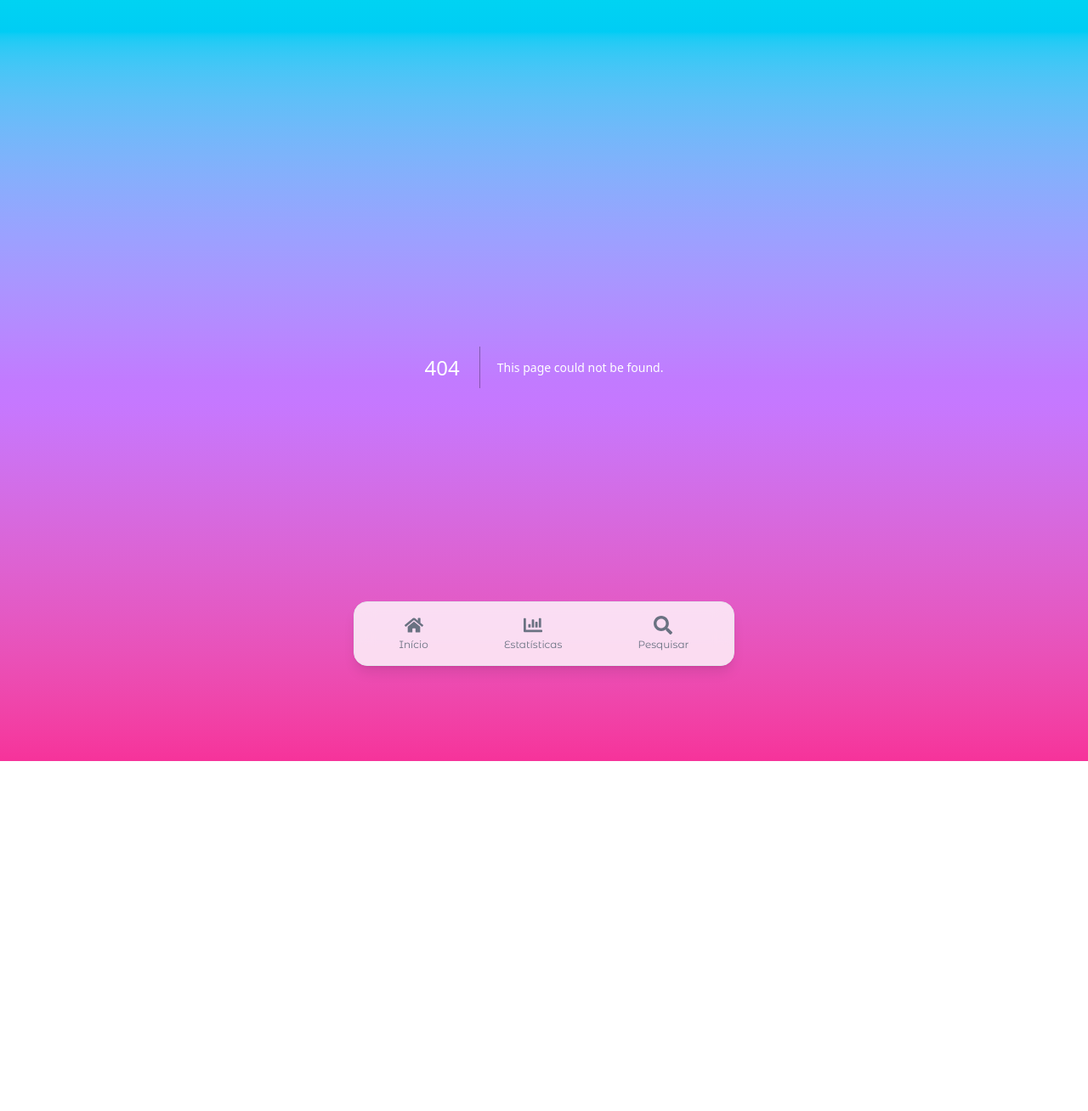
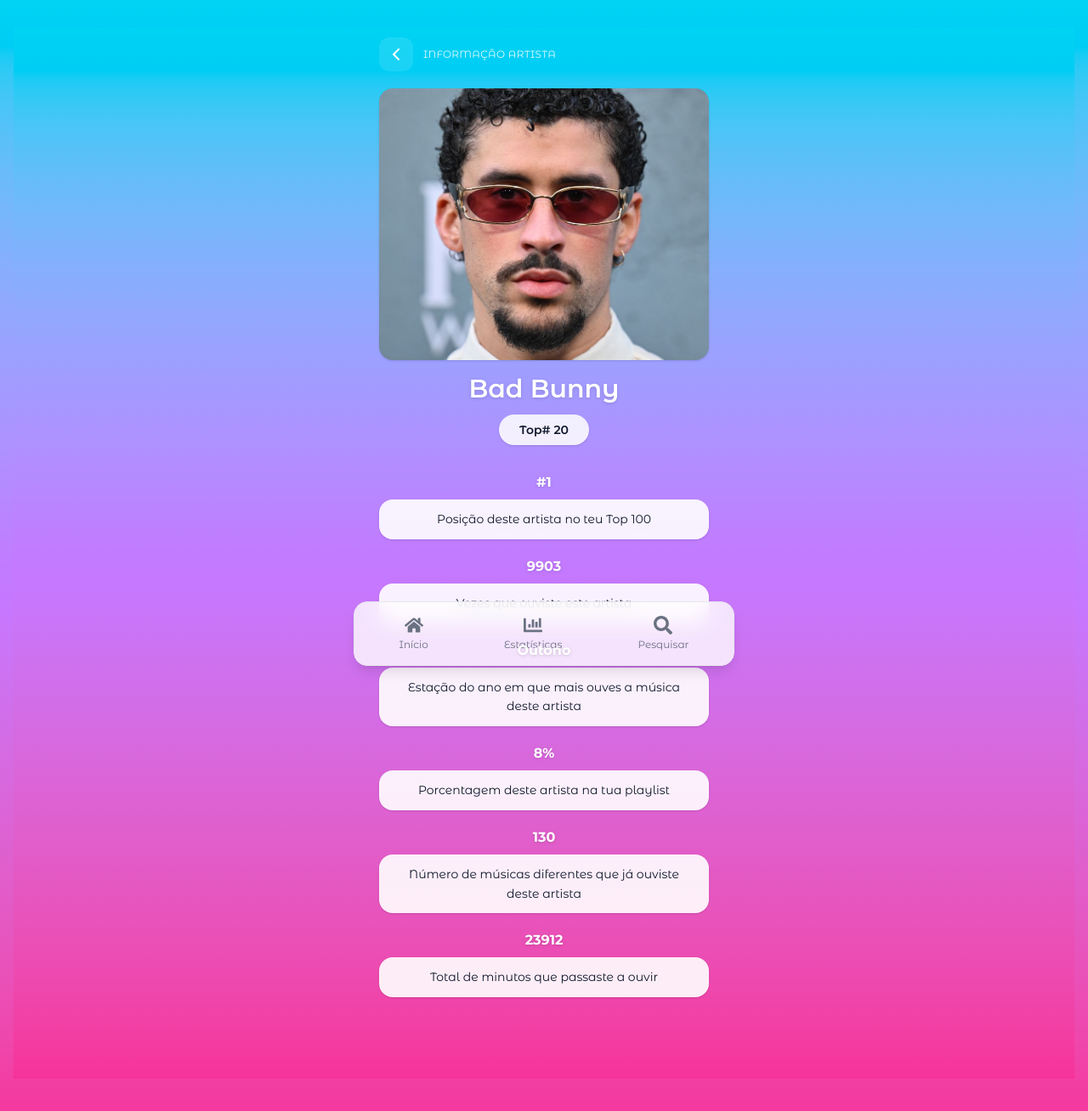
Before and after one commit to g-birocci/react_app_music, a Next.js app in the folder my-next-project/: page /artista/badbunny in a window 1280 px wide. Before the commit this address had no page. Shown: the top 1308 px of the page at 85% size. Before the commit the page ends 896 px from the top, so only its background shows below. Built offline with nearby package versions, Linux system fonts and the light colour scheme.

Commit message:
bad bunny

```diff
--- /dev/null
+++ b/my-next-project/src/pages/artista/badbunny.jsx
@@ -0,0 +1,87 @@
+import { useRouter } from "next/router";
+import { ChevronLeft } from "lucide-react";
+
+// Componente para cada métrica
+function Metric({ label, desc }) {
+  return (
+    <div className="flex flex-col items-center text-center">
+      <div className="text-base font-bold text-white drop-shadow">{label}</div>
+      <div className="mt-2 rounded-2xl bg-white/90 text-slate-900 px-4 py-3 text-sm leading-relaxed shadow w-full">
+        {desc}
+      </div>
+    </div>
+  );
+}
+
+export default function BadBunnyPage() {
+  const router = useRouter();
+
+  return (
+    <div className="min-h-screen bg-gradient-to-b from-cyan-400 via-purple-400 to-pink-500 text-white">
+      <div className="max-w-[420px] mx-auto pb-24 px-4">
+        {/* topo */}
+        <div className="pt-3 flex items-center">
+          <button
+            onClick={() => router.back()}
+            className="p-2 rounded-xl bg-white/10 hover:bg-white/20"
+            aria-label="Voltar"
+          >
+            <ChevronLeft />
+          </button>
+          <div className="ml-3 text-xs opacity-90 tracking-wide">
+            INFORMAÇÃO ARTISTA
+          </div>
+        </div>
+
+        {/* card do artista */}
+        <div className="mt-5">
+          <div className="mx-auto w-full">
+            <img
+              src="/fotos/fotoBadBunny.png"
+              alt="Bad Bunny"
+              className="w-full h-[320px] object-cover rounded-2xl shadow"
+            />
+          </div>
+
+          <h1 className="mt-4 text-3xl font-semibold text-center drop-shadow">
+            Bad Bunny
+          </h1>
+
+          {/* badge Top#20 */}
+          <div className="mt-3 flex justify-center">
+            <div className="px-6 py-2 rounded-full bg-white/85 text-slate-900 font-semibold shadow text-sm">
+              Top# 20
+            </div>
+          </div>
+
+          {/* métricas */}
+          <div className="mt-8 space-y-5">
+            <Metric label="#1" desc="Posição deste artista no teu Top 100" />
+
+            <Metric label="9903" desc="Vezes que ouviste este artista" />
+
+            <Metric
+              label="Outono"
+              desc="Estação do ano em que mais ouves a música deste artista"
+            />
+
+            <Metric
+              label="8%"
+              desc="Porcentagem deste artista na tua playlist"
+            />
+
+            <Metric
+              label="130"
+              desc="Número de músicas diferentes que já ouviste deste artista"
+            />
+
+            <Metric
+              label="23912"
+              desc="Total de minutos que passaste a ouvir"
+            />
+          </div>
+        </div>
+      </div>
+    </div>
+  );
+}
```
Also changed, not shown: my-next-project/public/Fotos/fotoBadBunny.png (added).
